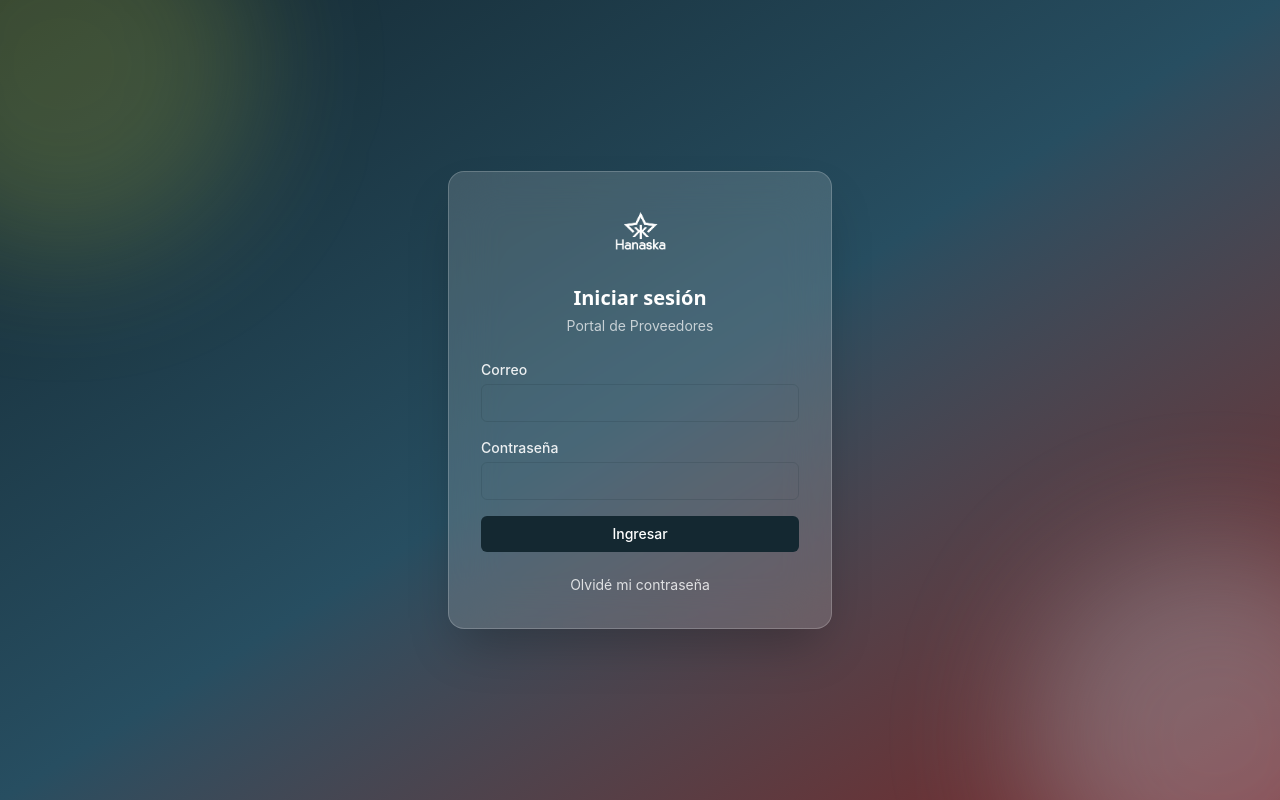
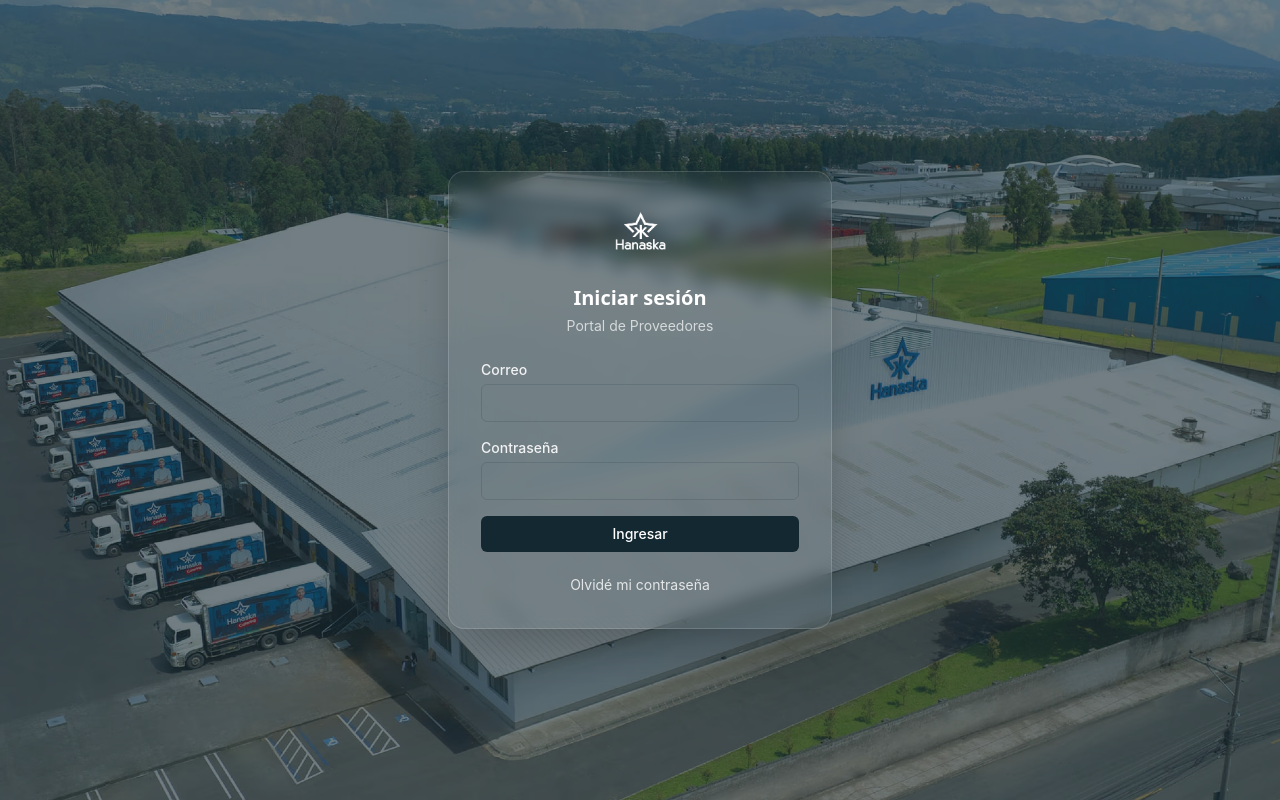
Before and after one commit to HanaskaDevs/HanasProv-Frontend, a React (Vite) app: page /login in a window 1280 px wide. Built offline with nearby package versions, Linux system fonts and the light colour scheme; no server answers.

Commit message:
design-login-image

```diff
--- a/src/shared/layouts/AuthLayout.tsx
+++ b/src/shared/layouts/AuthLayout.tsx
@@ -8,13 +8,15 @@
 }) {
   return (
     <div className="min-h-screen relative flex items-center justify-center overflow-hidden">
-      {/* Fondo — reemplaza este div por una <img> o bg-[url('/ruta/foto.jpg')] cuando tengas la foto real */}
-      <div className="absolute inset-0 bg-gradient-to-br from-brand-900 via-brand-700 to-brand-wine">
-        <div className="absolute -top-32 -left-32 h-96 w-96 rounded-full bg-brand-yellow/20 blur-3xl" />
-        <div className="absolute -bottom-32 -right-32 h-96 w-96 rounded-full bg-brand-200/30 blur-3xl" />
+      {/* Fondo */}
+      <div
+        className="absolute inset-0 bg-cover bg-center"
+        style={{ backgroundImage: "url('/hanaska.jpg')" }}
+      >
+        <div className="absolute inset-0 bg-brand-900/60" />
       </div>
 
-      <div className="relative w-full max-w-sm mx-4 rounded-2xl border border-white/20 bg-white/15 backdrop-blur-xl shadow-2xl p-8">
+      <div className="relative w-full max-w-sm mx-4 rounded-2xl border border-white/15 bg-white/3 backdrop-blur-sm shadow-2xl p-8">
         <div className="flex justify-center mb-6">
           <LogoLink className="h-14" variant="light" />
         </div>
```
Also changed, not shown: public/hanaska.jpg (added).
